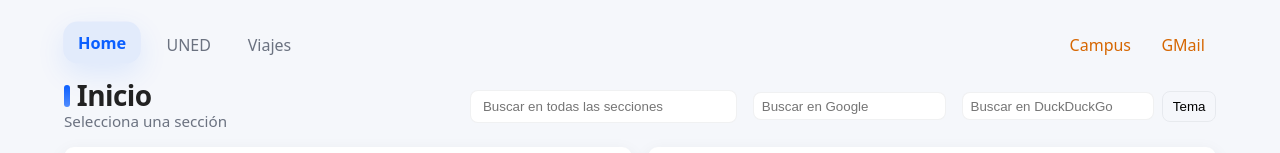
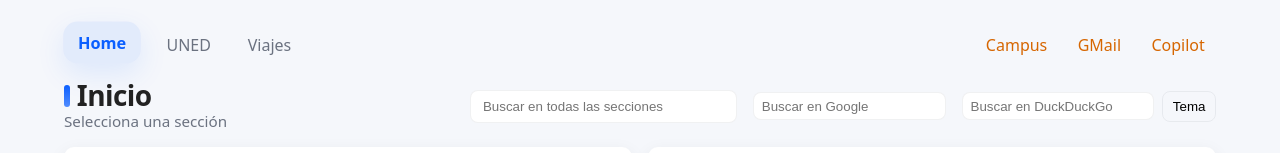
Before and after one commit to rinones/enlaces_UNED, a website: page index.html in a window 1280 px wide. Shown: the top 153 px of the page. Drawn offline with Linux system fonts and the light colour scheme.

Commit message:
Add Copilot link to navigation bar
Added an external link to GitHub Copilot in the navigation bar of index.html, travel.html, and uned.html for easier access.

```diff
--- a/index.html
+++ b/index.html
@@ -23,6 +23,7 @@
         <div class="nav-external">
           <a href="https://sso.uned.es/sso/index.aspx?URL=http://www.uned.es/universidad/campus/" class="nav-link external">Campus</a>
           <a href="https://mail.google.com/" class="nav-link external" title="GMail">GMail</a>
+          <a href="https://github.com/copilot" class="nav-link external">Copilot</a>
         </div>
       </nav>
       <div class="topbar">
```
Also changed, not shown: travel.html (+1 -1 lines), uned.html (+1 -0 lines).
